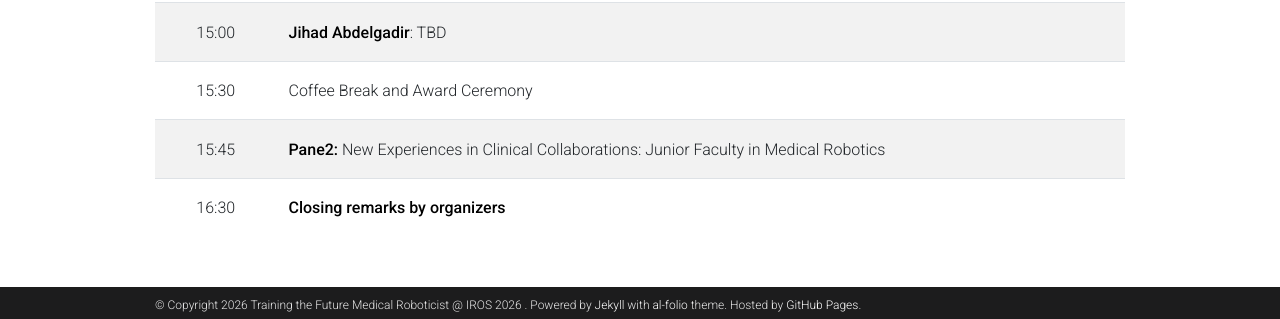
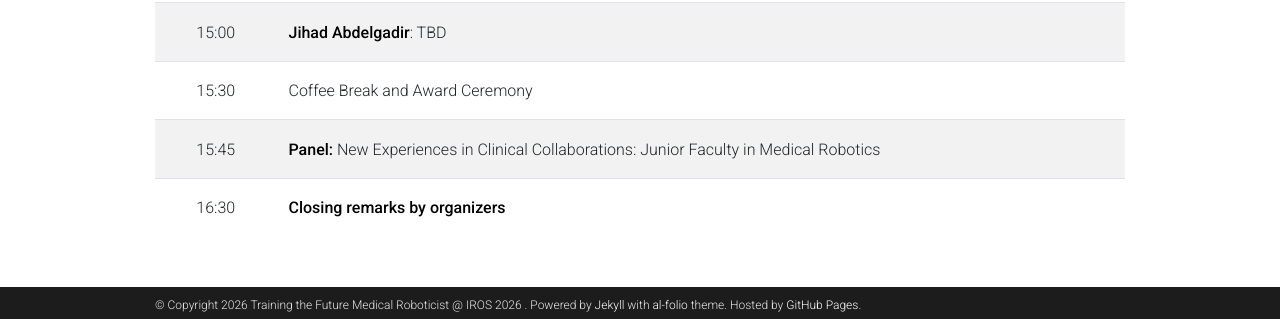
Before and after one commit to future-med-roboticist/future-med-roboticist.github.io, a Jekyll site: the page built from _pages/schedule.md, in a window 1280 px wide and 900 px high, scrolled down 559 px. Shown: the part 578-897 px from the top of the window. Built offline with Jekyll 4.4.1, drawn with Linux system fonts in a browser that asks for light colours; comment, search, counter and statistics services are not loaded; a style sheet for code colours, icons or effects is not loaded.

Commit message:
Update schedule.md

```diff
--- a/_pages/schedule.md
+++ b/_pages/schedule.md
@@ -25,7 +25,7 @@ nav_order: 1
 | 14:30 | **Jie Ying Wu**: TBD|
 | 15:00 | **Jihad Abdelgadir**: TBD|
 | 15:30 | Coffee Break and Award Ceremony |
-| 15:45 | **Pane2:** New Experiences in Clinical Collaborations: Junior Faculty in Medical Robotics |
+| 15:45 | **Panel:** New Experiences in Clinical Collaborations: Junior Faculty in Medical Robotics |
 | 16:30 |  **Closing remarks by organizers**|
 {: .table}
 {: .table-striped}
```
